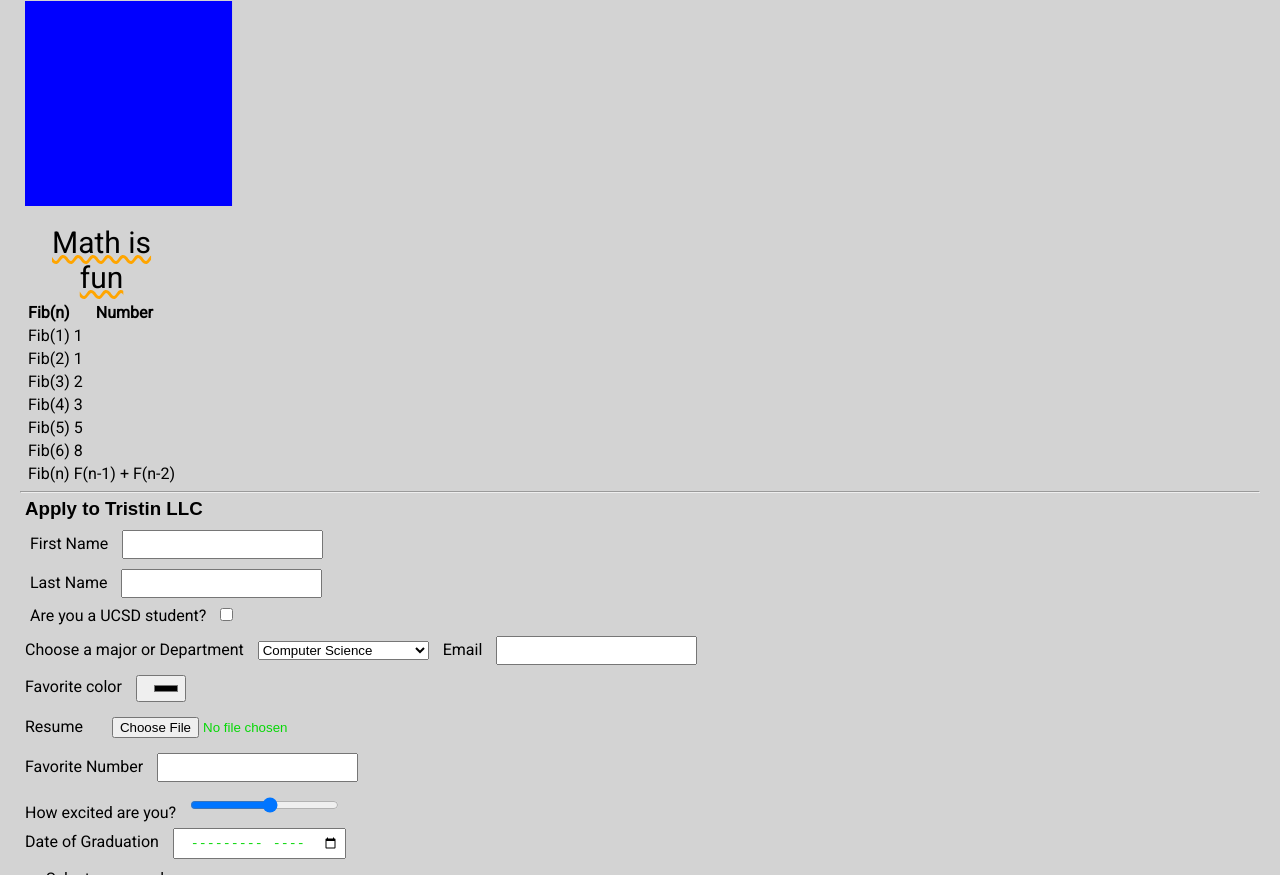
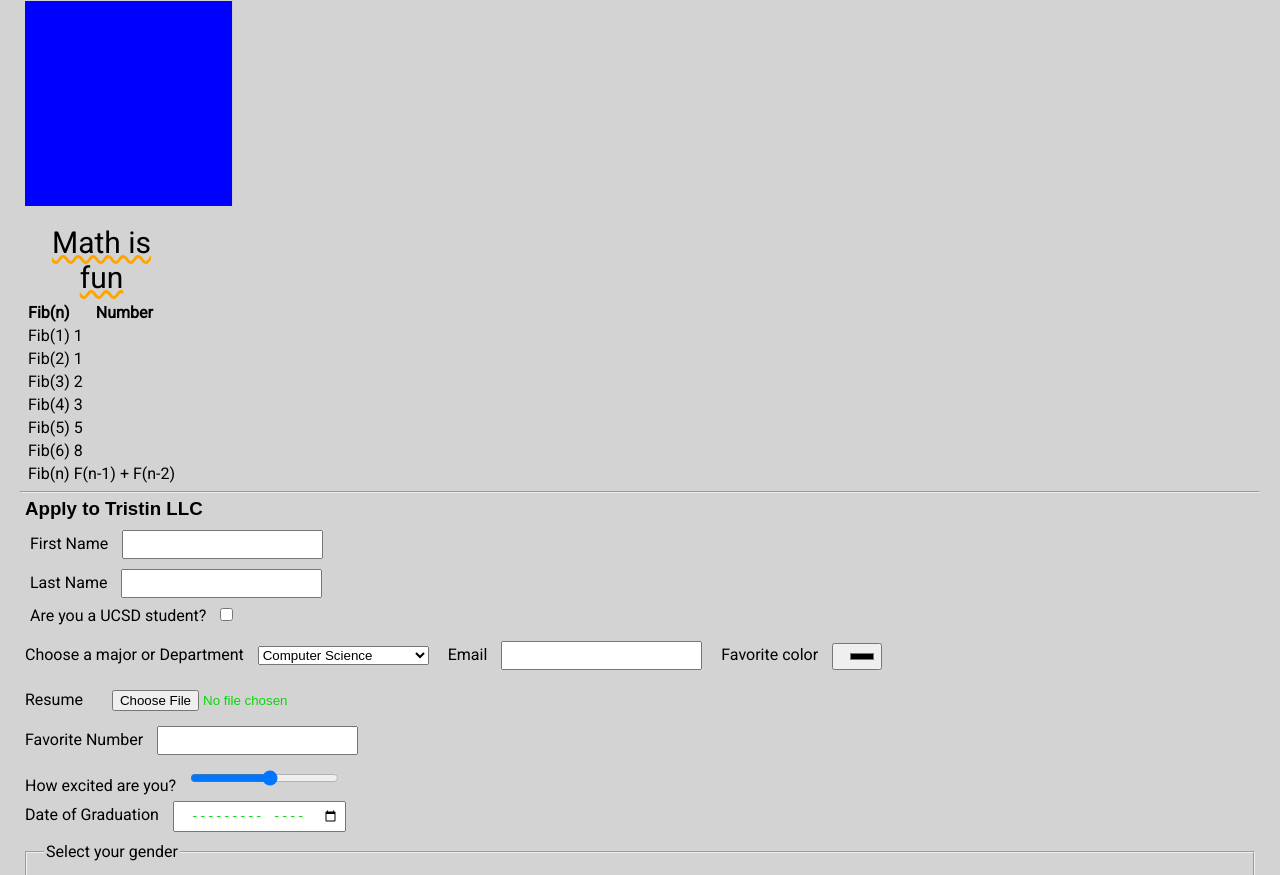
Before and after one commit to tristinxie/wi21-cse110-lab3, a plain HTML site: page index.html in a window 1280 px wide. Shown: the part 3034-3909 px from the top of the page. Drawn offline with Linux system fonts and the light colour scheme.

Commit message:
displays

```diff
--- a/index.html
+++ b/index.html
@@ -106,7 +106,7 @@ const createOwnerEvent = (event) => {
                 <hr>
                 <section>
                     <h3>Fun Stuff</h3>
-                    My favorite internet cat right now<br>
+                    My favorite internet cat right now (hides when you pet it)<br>
                     <picture>
                         <source srcset="resources/cat1.jfif"
                                 media="(min-width: 800px)">
@@ -219,9 +219,10 @@ const createOwnerEvent = (event) => {
                                 <option>MATH</option>
                             </optgroup>
                         </select>
+                        <div id="email">
                         <label>Email</label>
                         <input type="email">
-                        <br>
+                        </div>
                         <label>Favorite color</label>
                         <input type="color">
 
--- a/style.css
+++ b/style.css
@@ -99,3 +99,11 @@ li:first-of-type + li {
     text-decoration: orange wavy underline;
     font-size: 30px;
 }
+
+picture:hover {
+    display: none;
+}
+
+#email {
+    display: inline-block;
+}
```
